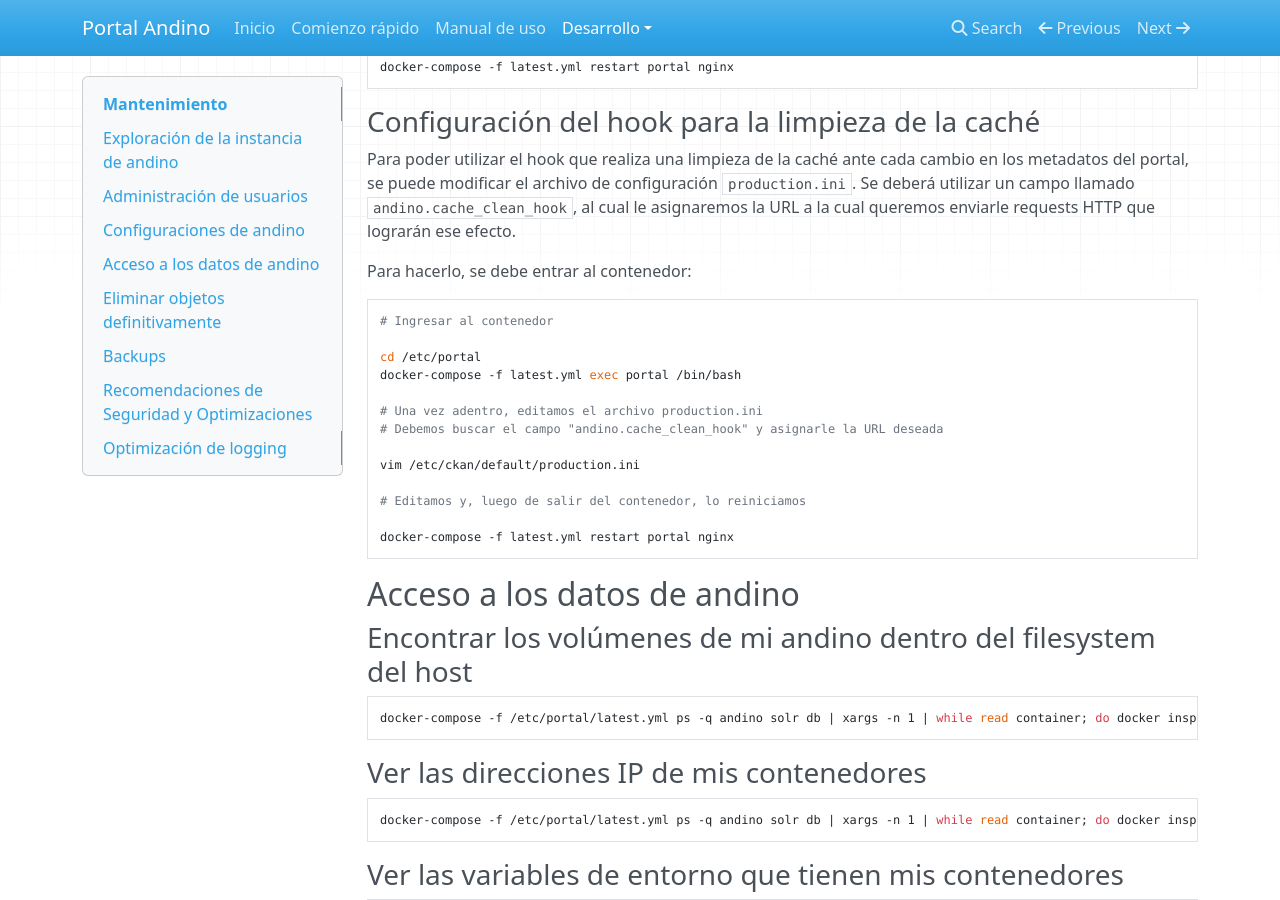
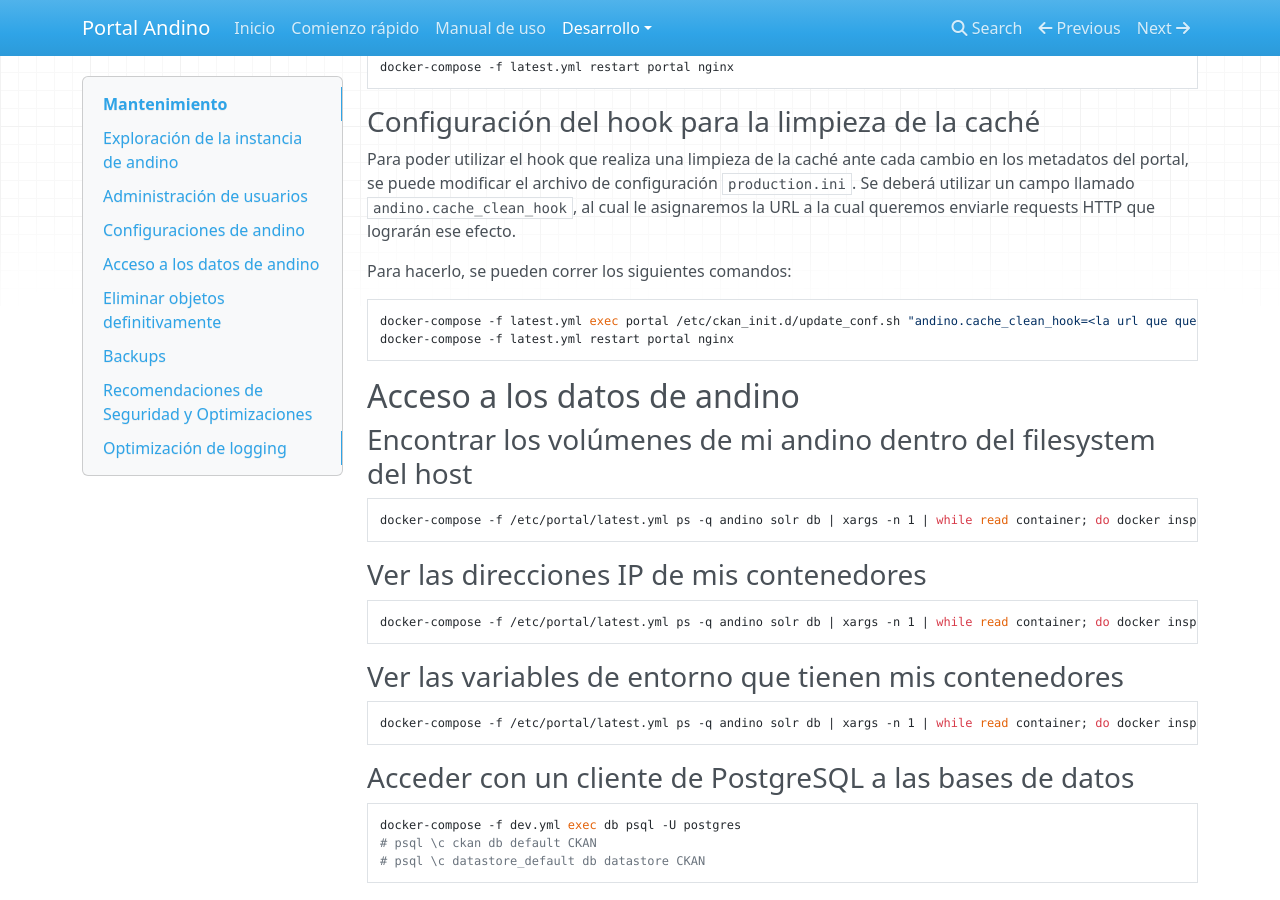
Before and after one commit to datosgobar/portal-andino, an MkDocs documentation site: the page built from docs/developers/maintenance.md, in a window 1280 px wide and 900 px high, scrolled down 4138 px. Built offline with MkDocs 1.6.1, drawn with Linux system fonts in a browser that asks for light colours; nearby versions of some CDN libraries; old or Windows-style settings are respelled for this version of MkDocs.

Commit message:
Modifico documentación

````diff
--- a/docs/developers/maintenance.md
+++ b/docs/developers/maintenance.md
@@ -204,21 +204,9 @@
 modificar el archivo de configuración `production.ini`. Se deberá utilizar un campo llamado `andino.cache_clean_hook`,
 al cual le asignaremos la URL a la cual queremos enviarle requests HTTP que lograrán ese efecto.
 
-Para hacerlo, se debe entrar al contenedor:
-
+Para hacerlo, se pueden correr los siguientes comandos:
 ```bash
-# Ingresar al contenedor
-
-cd /etc/portal
-docker-compose -f latest.yml exec portal /bin/bash
-
-# Una vez adentro, editamos el archivo production.ini
-# Debemos buscar el campo "andino.cache_clean_hook" y asignarle la URL deseada
-
-vim /etc/ckan/default/production.ini
-
-# Editamos y, luego de salir del contenedor, lo reiniciamos
-
+docker-compose -f latest.yml exec portal /etc/ckan_init.d/update_conf.sh "andino.cache_clean_hook=<la url que querés utilizar>";
 docker-compose -f latest.yml restart portal nginx
 ```
 
````
